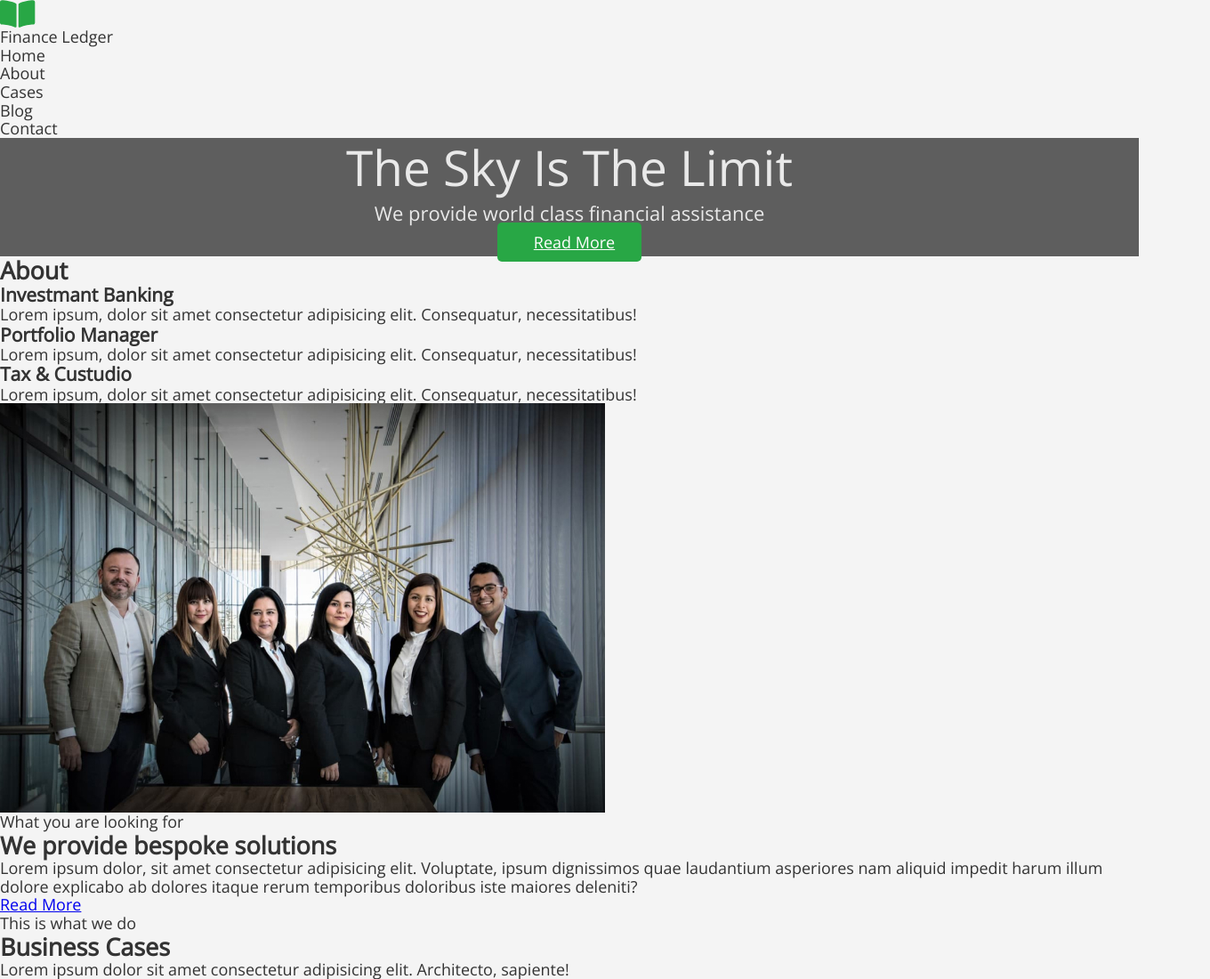
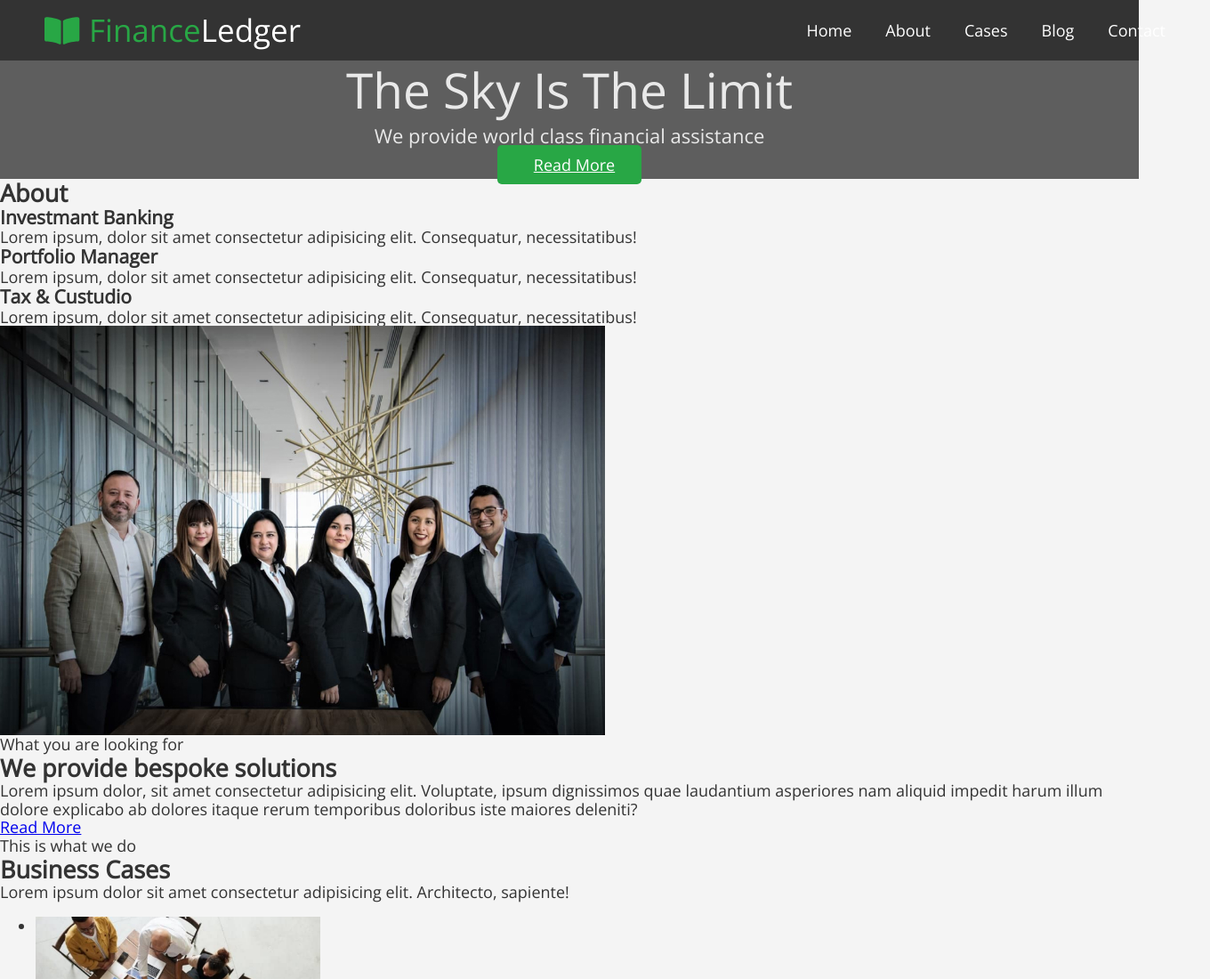
Before and after one commit to olexandryakowenko/fson-64-al-team, a plain HTML site: page index.html in a window 1280 px wide. Shown: the top 1100 px of the page at 89% size, 1360 px wide, since content can reach past the window. Drawn offline with nearby package versions, Linux system fonts and the light colour scheme.

Commit message:
add header

```diff
--- a/css/style.css
+++ b/css/style.css
@@ -5,7 +5,7 @@
 }
 
 body {
-  font-family: 'Open Sans', sans-serif;
+  font-family: "Open Sans", sans-serif;
   font-size: 18px;
   color: var(--primary-text-color);
   background-color: #f4f4f4;
@@ -53,6 +53,58 @@ address {
   font-style: normal;
 }
 
+.container {
+  width: 1360px;
+  margin: 0 auto;
+  padding: 0 28px;
+}
+
+/* header */
+
+.header {
+  background-color: #333333;
+}
+.header .container {
+  display: flex;
+  align-items: center;
+  padding: 0 50px;
+}
+
+.header-logo {
+  display: flex;
+  align-items: center;
+}
+
+.accent {
+  color: var(--accent-color);
+}
+.header-logo-img {
+  margin-right: 10px;
+}
+
+.header-logo {
+  font-size: 35px;
+  line-height: 1.21;
+  color: var(--secondary-text-color);
+}
+
+.header-nav-list {
+  display: flex;
+  align-items: center;
+  gap: 38px;
+}
+
+.header-nav {
+  margin-left: auto;
+}
+
+.header-nav-link {
+  display: block;
+  padding: 20px 0;
+  font-size: 18px;
+  line-height: 1.56;
+  color: var(--secondary-text-color);
+}
 /* hero */
 .hero {
   background-color: #5e5e5e;
--- a/index.html
+++ b/index.html
@@ -53,9 +53,14 @@
   </head>
   <body>
     <header class="header">
+      <div class="container">
         <a href="" class="header-logo link">
-        <img src="./images/logos/logo.svg" alt="logo" />
-        Finance Ledger
+          <img
+            class="header-logo-img"
+            src="./images/logos/logo.svg"
+            alt="logo"
+          />
+          <span class="accent">Finance</span> Ledger
         </a>
         <nav class="header-nav">
           <ul class="header-nav-list list">
@@ -76,6 +81,7 @@
             </li>
           </ul>
         </nav>
+      </div>
     </header>
 
     <!-- Main -->
```
Lines whose indentation alone changed are shown as unchanged.
